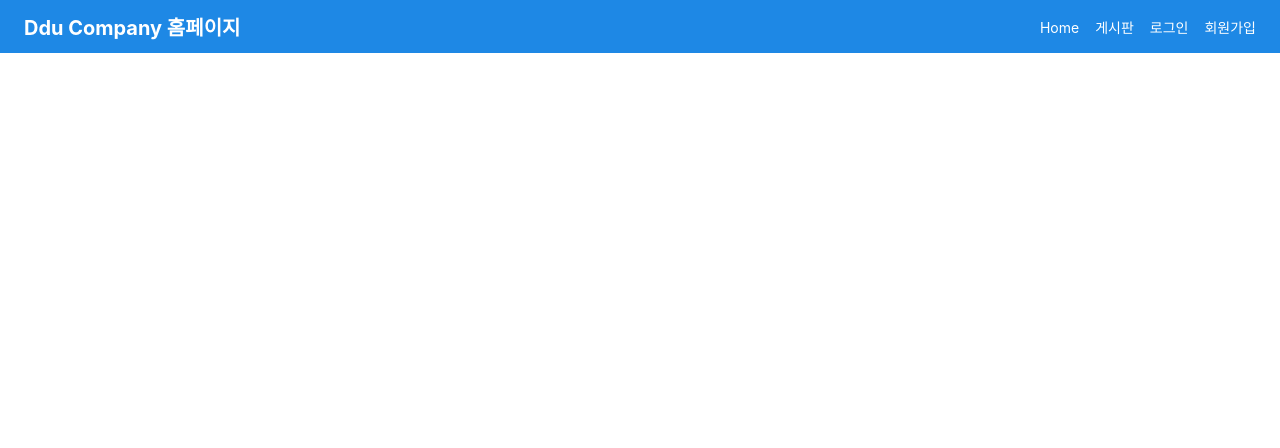
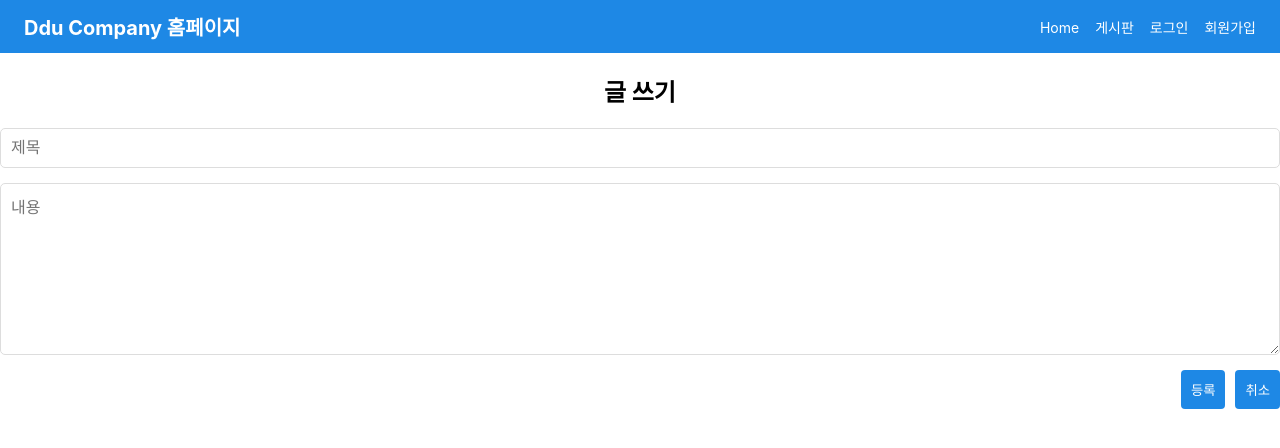
Before and after one commit to ddujeong/react_project5_front_251013, a React (Create React App) app: page /board/write in a window 1280 px wide. Shown: the top 448 px of the page. Built offline with nearby package versions, Linux system fonts and the light colour scheme; no server answers.

Commit message:
상세보기

```diff
--- a/src/App.js
+++ b/src/App.js
@@ -38,8 +38,8 @@ function App() {
         <Route path='/login' element={<Login onLogin={setUser} />}></Route>
         <Route path='/signup' element={<SignUp />}></Route>
         <Route path='/board' element={<Board user={user} />}></Route>
-        <Route path='/board/write' element={<BoardWrite />}></Route>
-        <Route path='/board/:id' element={<BoardDetail />}></Route>
+        <Route path='/board/write' element={<BoardWrite user={user} />}></Route>
+        <Route path='/board/:id' element={<BoardDetail user={user} />}></Route>
       </Routes>
     </div>
   );
--- a/src/pages/Board.js
+++ b/src/pages/Board.js
@@ -1,9 +1,11 @@
 import { useEffect, useState } from 'react';
 import api from '../api/axiosConfig';
 import './Board.css';
+import { useNavigate } from 'react-router-dom';
 
 const Board = ({user}) => {
     const[posts, setPosts]= useState([]);
+    const navigate = useNavigate();
 
     const loadPosts = async() => {
         try {
@@ -13,13 +15,20 @@ const Board = ({user}) => {
             console.error(error)
         }
     };
+    const handelWrite = () => {
+        if(!user){
+            alert("로그인 후 글 작성 가능합니다.");
+            return navigate("/board");
+        }
+        return navigate("/board/write")
+    }
     useEffect(() => {
+
         loadPosts();
     },[]);
 
     const formatDate = (dateString)  => {
-        const date = new Date(dateString);
-        return dateString;
+        return dateString.substring(0,10);
     }
     return(
         <div className='container'>
@@ -35,7 +44,7 @@ const Board = ({user}) => {
                 </thead>
                 <tbody>
                     { posts.length > 0 ? (
-                        posts.reverse().map((p, idx) => ( // reverse => 최신글이 위로 오게
+                        posts.slice().reverse().map((p, idx) => ( // reverse => 최신글이 위로 오게
                             <tr key={p.id}>
                                 <td>{posts.length - idx}</td>
                                 <td>{p.title}</td>
@@ -55,7 +64,7 @@ const Board = ({user}) => {
                 </tbody>
             </table>
             <div className='write_button_container'>
-                <button className='write_button'>글쓰기</button>
+                <button onClick={handelWrite } className='write_button'>글쓰기</button>
             </div>
         </div>
     )
--- a/src/pages/BoardDetail.js
+++ b/src/pages/BoardDetail.js
@@ -1,8 +1,25 @@
+import { useNavigate } from 'react-router-dom';
 import './BoardDetail.css';
-const BoardDetail = () => {
+import { useState } from 'react';
+const BoardDetail = ({user}) => {
+    const navigate = useNavigate();
+    const [post, setPost] = useState(null); // 해당글 id로 요청한 글 객체
+    const loadPost = async() => { // 특정 글 id로 글 1개 요청하기
+
+
+    }
     return(
-        <div>
+        <div className='detail_container'>
+            <h2>오늘 첫 글입니다</h2>
+            <p className='author'>작성자 : tiger</p>
+            <div className='content'>오늘 글 내용입니다</div>
 
+            <div className='button_group'>
+                <button onClick={() => navigate("/board")}>글 목록</button>
+                {/* 로그인 한 유저 본인이 쓴 글만 수정 삭제 가능 */}
+                <button>수정</button>
+                <button>삭제</button>
+            </div>
         </div>
     )
 };
--- a/src/pages/BoardWrite.css
+++ b/src/pages/BoardWrite.css
@@ -0,0 +1,54 @@
+.write_container {
+    text-align: center;
+    max-width: 800px;
+    margin: 20px auto;
+    padding: 20px;
+    background-color: white;
+    border-radius: 8px;
+    box-shadow: 0 2px 5px rgba(0, 0, 0, 0.1);
+}
+.write_container h2 {
+    text-align: center;
+    margin-bottom: 20px;
+}
+.write_form {
+    display: flex;
+    flex-direction: column;
+}
+.write_form input {
+    padding: 10px;
+    border: 1px solid #dddddd;
+    border-radius: 5px;
+    font-size: 16px;
+    margin-bottom: 15px;
+}
+.write_form textarea {
+    padding: 10px;
+    border: 1px solid #dddddd;
+    border-radius: 5px;
+    font-size: 16px;
+    margin-bottom: 15px;
+    resize: vertical;
+    min-height: 150px;
+}
+.button_group {
+    display: flex;
+    justify-content: flex-end;
+    gap: 10px;
+}
+.button_group button{
+    background-color: #1e88e5;
+    color: white;
+    padding: 10px;
+    border: none;
+    border-radius: 4px;
+    cursor: pointer;
+}
+.button_group button[type="button"]:hover{
+    background: #ee555d;
+    color: white;
+}
+.button_group button[type= "submit"]:hover{
+    background: #0263b8;
+    color: white;
+}
--- a/src/pages/BoardWrite.js
+++ b/src/pages/BoardWrite.js
@@ -1,7 +1,41 @@
+import { useState } from 'react';
 import './BoardWrite.css';
-const BoardWrite = () => {
+import { useNavigate } from 'react-router-dom';
+import api from '../api/axiosConfig';
+const BoardWrite = ({user}) => {
+    const [title, setTitle] = useState("");
+    const [content, setContent]= useState("");
+    const navigete = useNavigate();
+    const handleSubmit = async (e) => {
+        e.preventDefault(); // 페이지 새로고침 방지
+
+        // 로그인 한 유저만 글쓰기 허용
+        if(!user){
+            alert("로그인 후 글 작성 가능합니다.");
+            return navigete("/board");
+        }
+        try {
+            await api.post("/api/board", {title, content});
+            alert("글 작성 완료!")
+            navigete("/board");
+        } catch (error) {
+            console.error(error)
+        }
+    }
     return(
-        <div>
+        <div className='write-container'>
+            <h2>글 쓰기</h2>
+            <form onSubmit={handleSubmit} className='write_form'>
+                <input type='text'placeholder='제목' value={title}
+                    onChange={(e) => setTitle(e.target.value)}></input>
+                <textarea placeholder='내용' value={content}
+                    onChange={(e) => setContent(e.target.value)}>
+                </textarea>
+                <div className='button_group'>
+                    <button type='submit'>등록</button>
+                    <button type='button' onClick={() => navigete("/board")}>취소</button>
+                </div>
+            </form>
 
         </div>
     )
```
